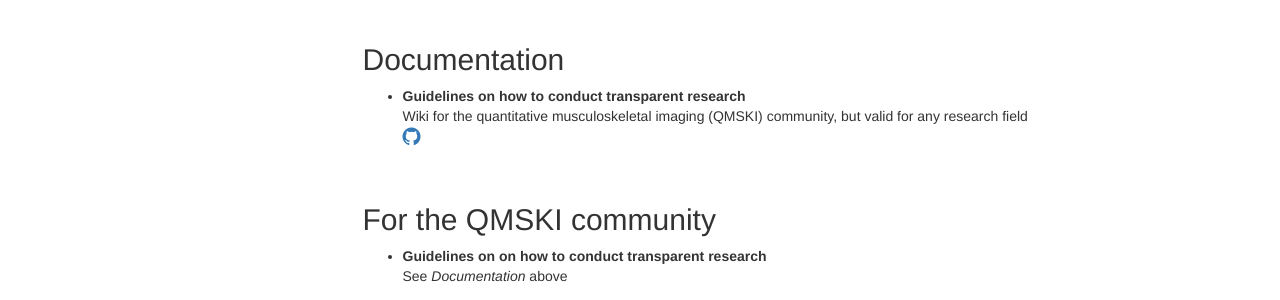
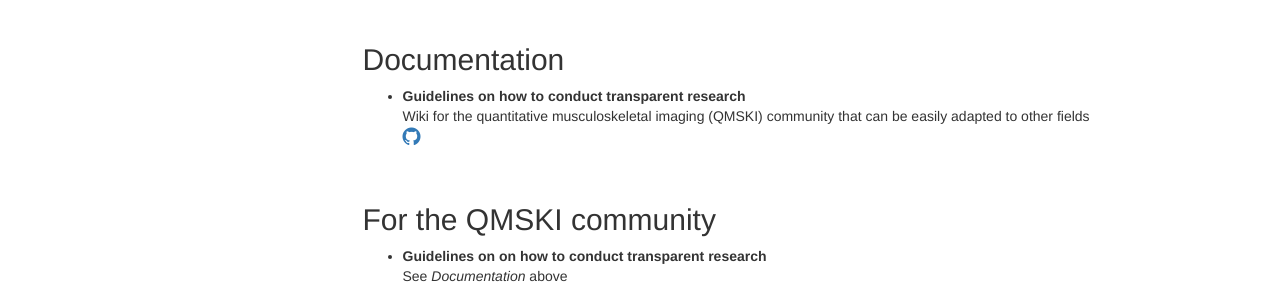
Before and after one commit to sbonaretti/sbonaretti.github.io, a Sphinx documentation site: the page built from source/transparentResearch.rst, in a window 1280 px wide and 984 px high. Shown: the part 473-773 px from the top of the window. Built offline with Sphinx 7.4.7, drawn with Linux system fonts in a browser that asks for light colours; nearby versions of some CDN libraries; formulas are drawn with MathJax 3.

Commit message:
Add files via upload

```diff
--- a/source/transparentResearch.rst
+++ b/source/transparentResearch.rst
@@ -55,7 +55,7 @@ Documentation
 
      <b>Guidelines on how to conduct transparent research</b>
      <br>
-     Wiki for the quantitative musculoskeletal imaging (QMSKI) community, but valid for any research field
+     Wiki for the quantitative musculoskeletal imaging (QMSKI) community that can be easily adapted to other fields
      <br>
      <link rel="stylesheet" href="https://use.fontawesome.com/releases/v5.5.0/css/all.css" integrity="sha384-B4dIYHKNBt8Bc12p+WXckhzcICo0wtJAoU8YZTY5qE0Id1GSseTk6S+L3BlXeVIU" crossorigin="anonymous">
      <a href="https://github.com/QMSKI/TransparentQMSKI/wiki" target="_blank"><i class="fa fa-github" style="font-size:21px;"></i></a>
```
